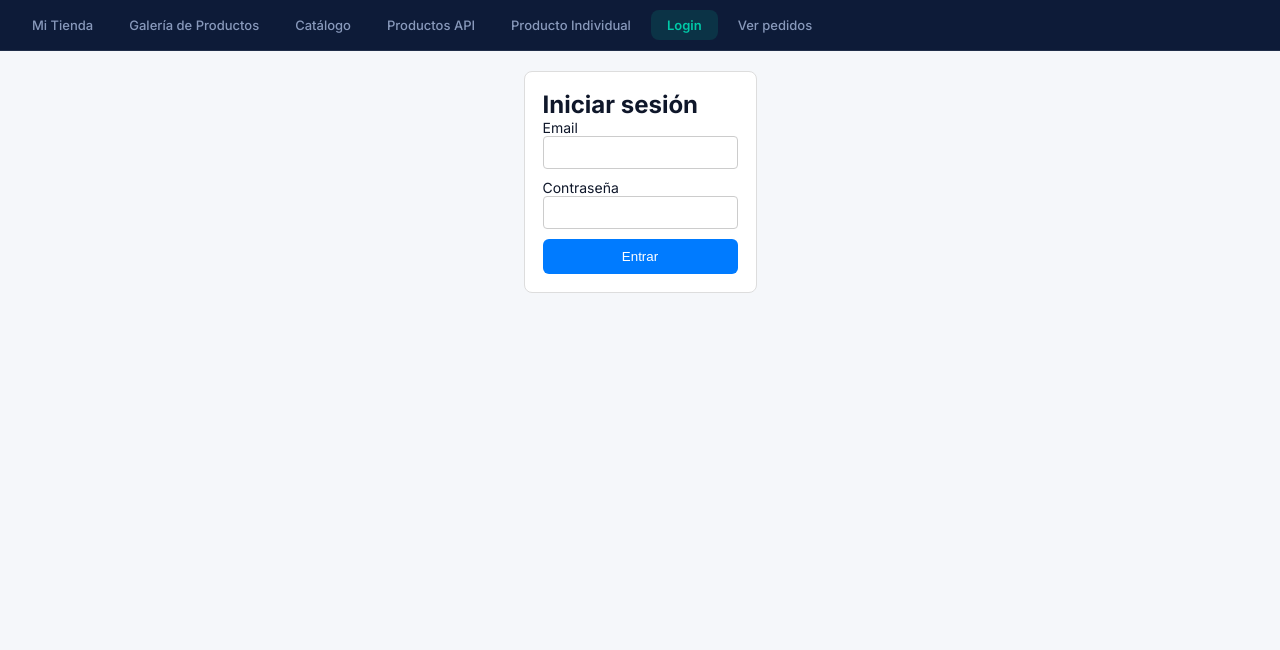
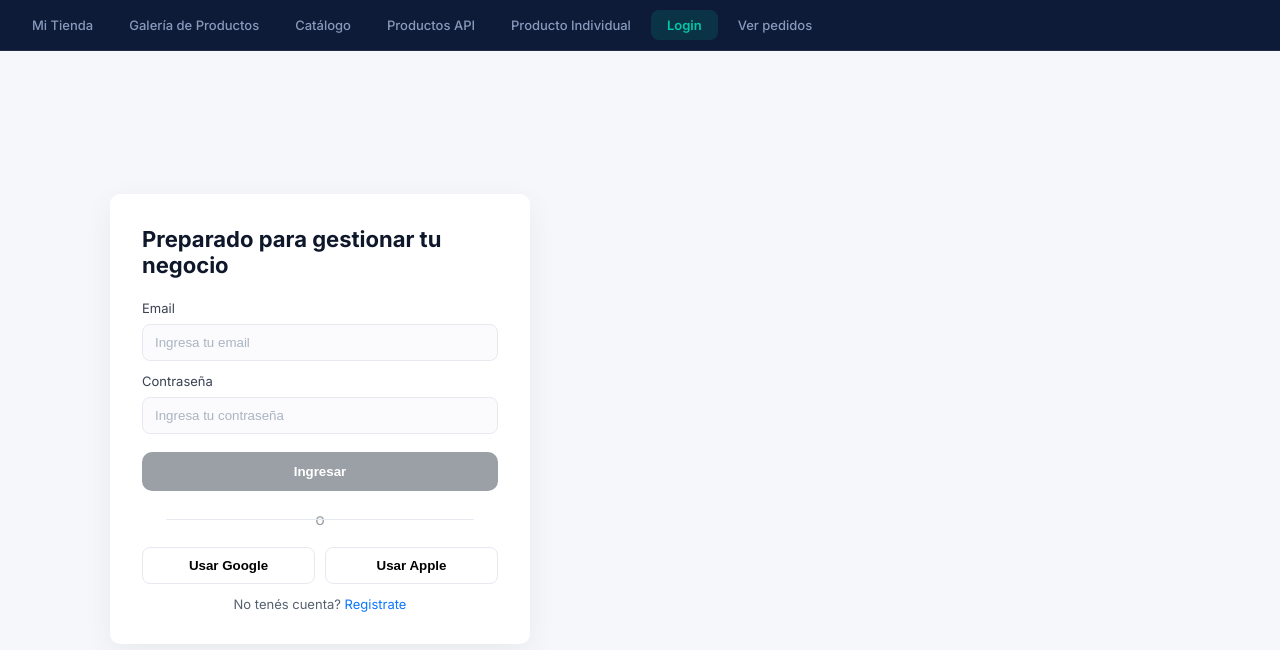
Before and after one commit to tomas-goldentul/Catanova-Frontend, a React (Vite) app: page / in a window 1280 px wide. Shown: the top 650 px of the page. Built offline with nearby package versions, Linux system fonts and the light colour scheme; no server answers.

Commit message:
Mejoras diseño login

```diff
--- a/src/components/Login/Login.css
+++ b/src/components/Login/Login.css
@@ -1,15 +1,74 @@
-.login-container{
+
+/* Root layout: two columns */
+.login-root{
+  display:flex;
+  gap:0;
+  align-items:stretch;
+  min-height:calc(100vh - 64px);
+}
+
+.login-left{
+  width:50%;
+  display:flex;
+  align-items:center;
+  justify-content:center;
+  padding:48px 64px;
+  background:transparent;
+}
+
+.login-card{
+  width:100%;
   max-width:420px;
-  margin:20px auto;
-  padding:18px;
-  border:1px solid #ddd;
-  border-radius:8px;
-  background:#fff;
+  background:#ffffff;
+  border-radius:10px;
+  padding:32px;
+  box-shadow:0 8px 30px rgba(15,23,42,0.06);
 }
-.login-form{display:flex;flex-direction:column;gap:10px}
-.login-form label{font-size:14px;display:flex;flex-direction:column}
-.login-form input{padding:8px;border-radius:4px;border:1px solid #ccc}
-.login-form button{padding:10px;border-radius:6px;border:none;background:#007bff;color:#fff;cursor:pointer}
-.login-form button:disabled{opacity:0.7;cursor:default}
-.login-message{margin-top:10px;color:#333}
+
+.login-title{
+  font-size:22px;
+  font-weight:700;
+  margin-bottom:22px;
+  color:#0f172a;
+  text-align:left;
+}
+
+.login-form{display:flex;flex-direction:column;gap:12px}
+.field{display:flex;flex-direction:column;font-size:13px;color:#394152}
+.field span{margin-bottom:8px;font-size:13px;color:#394152}
+.field input{padding:10px 12px;border-radius:8px;border:1px solid #e6e9ef;background:#fbfbfd}
+.field input::placeholder{color:#aab4c2}
+
+.primary{margin-top:6px;padding:12px;border-radius:10px;border:none;background:#9aa0a6;color:#fff;cursor:pointer;font-weight:600}
+.primary:disabled{opacity:0.7;cursor:default}
+
+.divider{display:flex;align-items:center;justify-content:center;margin:18px 0;position:relative}
+.divider span{background:#fff;padding:0 10px;color:#9aa0a6}
+.divider:before{content:"";position:absolute;left:24px;right:24px;height:1px;background:#e6e9ef}
+
+.socials{display:flex;gap:10px}
+.social{flex:1;padding:10px;border-radius:8px;border:1px solid #e6e9ef;background:#fff;cursor:pointer;font-weight:600}
+.social.google{display:flex;align-items:center;justify-content:center}
+.social.apple{display:flex;align-items:center;justify-content:center}
+
+.small{margin-top:12px;text-align:center;font-size:13px;color:#56616f}
+.small a{color:#0b76ff;text-decoration:none}
+
+.login-message{margin-top:10px;color:#e03b3b;text-align:center}
 .login-user{margin-top:12px;background:#f7f7f7;padding:8px;border-radius:6px}
+
+/* Right side image */
+.login-right{
+  width:50%;
+  background-image: url('/logo.png');
+  background-size:cover;
+  background-position:center;
+  border-top-left-radius:0;
+  border-bottom-left-radius:40px;
+}
+
+@media (max-width:900px){
+  .login-root{flex-direction:column}
+  .login-left,.login-right{width:100%}
+  .login-right{height:200px;border-bottom-left-radius:0;border-bottom-right-radius:10px}
+}
--- a/src/components/Login/Login.jsx
+++ b/src/components/Login/Login.jsx
@@ -14,7 +14,6 @@ export default function Login({ onLogin }) {
     setLoading(true);
     setMessage(null);
     try {
-      // Enviamos varias claves por compatibilidad con distintos backends
       const payload = {
         email,
         password,
@@ -22,9 +21,7 @@ export default function Login({ onLogin }) {
         contrasena: password,
         username: email,
       };
-      console.log('Login payload', payload);
       const result = await apiLogin(payload);
-      // Expect result to contain token and user info
       if (result.token) {
         localStorage.setItem('token', result.token);
         const finalUser = result.usuario || result.user || null;
@@ -32,7 +29,6 @@ export default function Login({ onLogin }) {
           if (finalUser) localStorage.setItem('user', JSON.stringify(finalUser));
         } catch (e) {}
         setUserLocal(finalUser);
-        // notify parent app that login was successful
         if (typeof onLogin === 'function') onLogin();
       } else {
         const finalUser = result.usuario || result.user || null;
@@ -40,7 +36,6 @@ export default function Login({ onLogin }) {
           if (finalUser) localStorage.setItem('user', JSON.stringify(finalUser));
         } catch (e) {}
         setUserLocal(finalUser);
-        // no token received — do not mark as authenticated
       }
       setMessage('Login correcto');
     } catch (err) {
@@ -54,33 +49,47 @@ export default function Login({ onLogin }) {
   };
 
   return (
-    <div className="login-container">
-      <h2>Iniciar sesión</h2>
+    <div className="login-root">
+      <div className="login-left">
+        <div className="login-card">
+          <h1 className="login-title">Preparado para gestionar tu negocio</h1>
+
           <form onSubmit={handleSubmit} className="login-form">
-        <label>
-          Email
+            <label className="field">
+              <span>Email</span>
               <input
                 type="email"
+                placeholder="Ingresa tu email"
                 value={email}
                 onChange={(e) => setEmail(e.target.value)}
                 required
               />
             </label>
 
-        <label>
-          Contraseña
+            <label className="field">
+              <span>Contraseña</span>
               <input
                 type="password"
+                placeholder="Ingresa tu contraseña"
                 value={password}
                 onChange={(e) => setPassword(e.target.value)}
                 required
               />
             </label>
 
-        <button type="submit" disabled={loading}>
-          {loading ? 'Entrando...' : 'Entrar'}
+            <button className="primary" type="submit" disabled={loading}>
+              {loading ? 'Ingresando...' : 'Ingresar'}
             </button>
           </form>
+
+          <div className="divider"><span>o</span></div>
+
+          <div className="socials">
+            <button className="social google">Usar Google</button>
+            <button className="social apple">Usar Apple</button>
+          </div>
+
+          <p className="small">No tenés cuenta? <a href="#">Registrate</a></p>
 
           {message && <p className="login-message">{message}</p>}
 
@@ -91,5 +100,9 @@ export default function Login({ onLogin }) {
             </div>
           )}
         </div>
+      </div>
+
+      <div className="login-right" role="presentation" />
+    </div>
   );
 }
```
Lines whose indentation alone changed are shown as unchanged.
